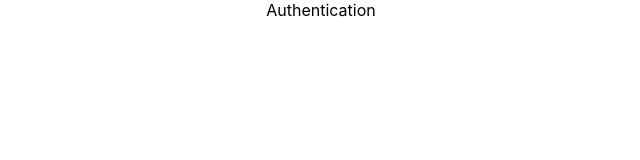
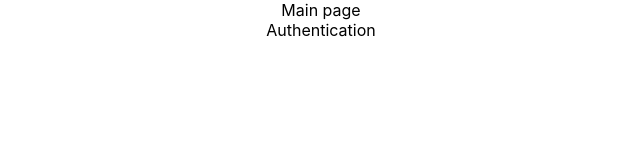
Before and after one commit to aivan3d66/friday-project, a React (Create React App) app: page /auth in a window 1280 px wide. Shown: the top 160 px of the page, without its empty margins (319-959 px from the left). Built offline with nearby package versions, Linux system fonts and the light colour scheme.

Commit message:
add temporary title import

```diff
--- a/src/App.tsx
+++ b/src/App.tsx
@@ -11,6 +11,7 @@ import {PasswordRecovery} from "./components/PasswordRecovery/PasswordRecovery";
 function App() {
   return (
     <div className="App">
+      Main page
       <Routes>
         <Route
           path={ROUTE_PATH.AUTH}
```
